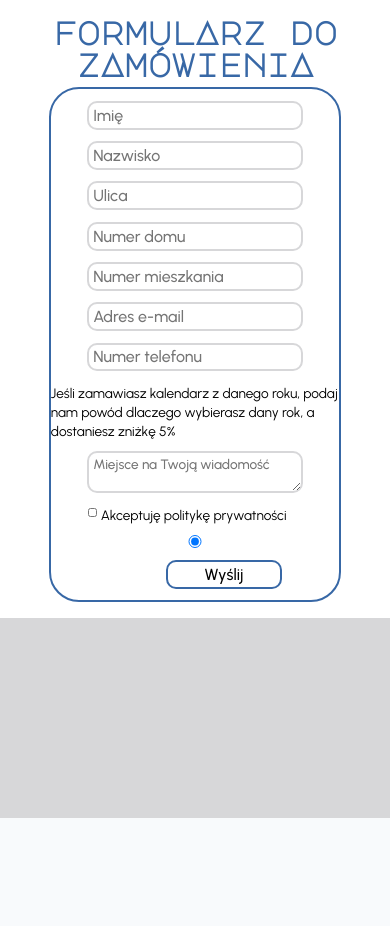
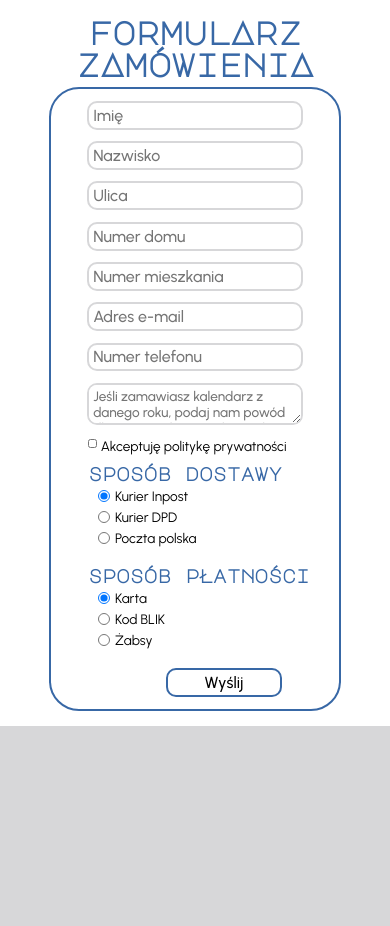
Before and after one commit to sylsocha/grafix, a PHP site: page /order_form.html in a window 390 px wide; the page is wider, and only the part inside the window is pictured. Shown: the part 80-1006 px from the top of that part. Before the commit the page ends 898 px from the top of that part, so only its background shows below. Run offline with PHP 8.4, Linux system fonts and the light colour scheme.

Commit message:
order form - resp i mobile

```diff
--- a/order_form.html
+++ b/order_form.html
@@ -1,10 +1,11 @@
 <!DOCTYPE html>
-<html lang="en">
+<html lang="pl">
 <head>
     <meta charset="UTF-8">
     <link href="styles/home_page.css" rel="stylesheet">
+    <link href="styles/order.css" rel="stylesheet">
+    <link href="styles/contact.css" rel="stylesheet">
     <link href="styles/mobile.css" rel="stylesheet">
-    <link href="styles/order.css" rel="stylesheet">
     <title>GRAFIX</title>
     <link rel="shortcut icon" type="image/png" href="photos/favikon.png">
 
@@ -36,25 +37,48 @@
 </div>
 
 <main>
-    <h2 class="h2_contact">formulArz do zAmówieniA</h2>
+    <h2 class="h2_contact">formulArz zAmówieniA</h2>
 
     <div class="formularz">
         <input type="text" name="imie" placeholder='Imię' required>
         <input type="text" name="nazwisko" placeholder='Nazwisko' required>
         <input type="text" name="ulica" placeholder='Ulica' required>
         <input type="text" name="nr_domu" placeholder='Numer domu' required>
-        <input type="number" name="nr_mieszk" placeholder='Numer mieszkania'>
+        <input type="text" name="nr_mieszk" placeholder='Numer mieszkania'>
         <input type="email" name="ad_email" id="ad_emial" placeholder="Adres e-mail" required>
         <input type="tel" placeholder="Numer telefonu" required>
         <label>
-            Jeśli zamawiasz kalendarz z danego roku, podaj nam powód dlaczego wybierasz dany rok, a dostaniesz zniżkę 5%<br>
-            <textarea name="zniżka" placeholder="Miejsce na Twoją wiadomość"></textarea>
+            <textarea name="zniżka" class="znizka" placeholder="Jeśli zamawiasz kalendarz z danego roku, podaj nam powód dlaczego wybierasz dany rok, a dostaniesz zniżkę 5%"></textarea>
         </label>
 
         <input type="checkbox" name="rodo" id="rodo" class="rodo">
         <label for="rodo">Akceptuję politykę prywatności</label>
 
-        <input type="radio" name="dostawa" checked>
+        <div class="container_sposob">
+            <h3 class="h3_sposob">sposób dostawy</h3>
+            <label class="label_s">
+                <input type="radio" name="dostawa" checked>Kurier Inpost
+            </label>
+            <label class="label_s">
+                <input type="radio" name="dostawa">Kurier DPD
+            </label>
+            <label class="label_s">
+                <input type="radio" name="dostawa">Poczta polska
+            </label>
+        </div>
+
+        <div class="container_sposob">
+            <h3 class="h3_sposob">sposób płatności</h3>
+            <label class="label_s">
+                <input type="radio" name="platnosc" checked>Karta
+            </label>
+            <label class="label_s">
+                <input type="radio" name="platnosc">Kod BLIK
+            </label>
+            <label class="label_s">
+                <input type="radio" name="platnosc">Żabsy
+            </label>
+        </div>
 
         <button type="submit" name="wyslij" class="wyslij">Wyślij</button>
     </div>
--- a/styles/mobile.css
+++ b/styles/mobile.css
@@ -139,9 +139,8 @@
         background-image: url("../photos/mobile_background.png");
     }
 
-    /*
-    CONTACT FORM
-    */
+    /*CONTACT FORM AND ORDER FORM*/
+
     .formularz {
         margin: 10% auto 20% auto;
         width: 90%;
@@ -199,6 +198,22 @@
     .h2_contact {
         font-size: 350%;
         margin: 10% auto 0 auto;
+    }
+
+    .container_sposob{
+        margin: 3% 0 7% 13%;
+    }
+
+    .h3_sposob{
+        font-size: 250%;
+    }
+
+    .label_s{
+        margin-top: 5%;
+    }
+
+    .znizka{
+        font-size: 120%;
     }
 
     /*
--- a/styles/order.css
+++ b/styles/order.css
@@ -1,106 +1,20 @@
-.formularz{
-    margin: 2% auto 4% auto;
-    width: 50%;
-    border: 2px solid #3868A6;
-    border-radius: 30px;
+.container_sposob{
+    margin: 3% 0 7% 13%;
 }
 
-input,
-textarea,
-.wyslij,
-.rodo,
-.custom_file_upload{
-    display: block;
-    margin: 4% auto;
-    font-family: "Urbanist", sans-serif;
-    font-size: 100%;
-    font-weight: 500;
-    padding: 0.5% 1%;
-    border: 2px solid #D7D7D9;
-    border-radius: 10px;
-    width: 75%;
+.h3_sposob{
+    font-family: "Major Mono Display", monospace;
+    color: #3868A6;
+
 }
 
-label{
-    font-size: 85%  ;
+input[type="radio"]{
+    margin: 0 2%;
+    padding: 5%;
+    width: 5%;
 }
 
-.label_email{
-    display: block;
-    margin: -3% auto 4% auto;
-    width: 75%;
+.label_s{
+    display: flex;
+    margin: 2%;
 }
-
-input[type="file"]{
-    display: none;
-}
-
-.custom_file_upload{
-    cursor: pointer;
-    width: 30%;
-    text-align: center;
-    color: #808080;
-}
-
-.rodo{
-    display: inline;
-    width: 3%;
-    margin-left: 15%;
-    margin-top: -2%;
-}
-
-.wyslij{
-    width: 20%;
-    margin-right: 20%;
-    border-color: #3868A6;
-}
-
-.wyslij:hover{
-    background-color: #3868A6;
-    border-color: #3868A6;
-    color: #FFFFFF;
-}
-
-h2{
-    font-family: "Major Mono Display", monospace;
-    font-size: 200%;
-    font-weight: 700;
-    color: #3868A6;
-    margin: 3% auto 0 auto;
-    text-align: center;
-}
-
-@media only screen and (max-width: 1045px){
-    .formularz{
-        width: 75%;
-    }
-
-    input,
-    textarea,
-    .wyslij,
-    .rodo,
-    .custom_file_upload{
-        padding: 1% 1.5%;
-    }
-
-    .custom_file_upload{
-        width: 40%;
-        font-size: 100%;
-    }
-
-    .rodo{
-        height: 15px;
-        margin-left: 13%;
-        margin-top: -7%;
-        margin-bottom: 0;
-    }
-
-    .wyslij{
-        width: 40%;
-        font-size: 100%;
-    }
-
-    .h2_contact{
-        margin: 4% auto 0 auto;
-    }
-}
```
